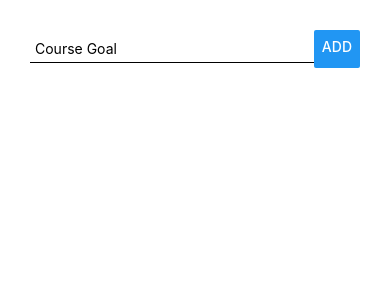
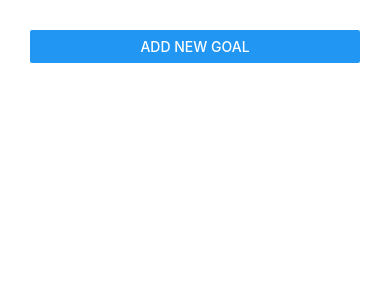
Before and after one commit to leosuncin/unga, a React Native app: screen / in a window 390 px wide. Shown: the top 300 px of the page. Built offline with nearby package versions, Linux system fonts and the light colour scheme.

Commit message:
feat: Split into separate components

```diff
--- a/App.tsx
+++ b/App.tsx
@@ -1,12 +1,8 @@
 import React, { useState } from 'react';
-import {
-  Button,
-  FlatList,
-  StyleSheet,
-  Text,
-  TextInput,
-  View,
-} from 'react-native';
+import { Button, FlatList, StyleSheet, View } from 'react-native';
+
+import GoalInput from './components/goal-input';
+import GoalItem from './components/goal-item';
 
 function hashCode(str: string): string {
   let hash = Date.now();
@@ -30,31 +26,39 @@ type Goal = {
 };
 
 export default function App() {
-  const [enteredGoal, setEnteredGoal] = useState('');
   const [courseGoals, setCourseGoals] = useState<Goal[]>([]);
+  const [isAddMode, setIsAddMode] = useState(false);
+
+  function addGoalHandler(value) {
+    setCourseGoals(previousGoals => [
+      ...previousGoals,
+      { value, id: hashCode(value) },
+    ]);
+    setIsAddMode(false);
+  }
+  function removeGoalHandler(id) {
+    setCourseGoals(currentGoals => {
+      return currentGoals.filter(goal => goal.id !== id);
+    });
+  }
+
   return (
     <View style={styles.screen}>
-      <View style={styles.inputContainer}>
-        <TextInput
-          placeholder="Course Goal"
-          style={styles.input}
-          defaultValue={enteredGoal}
-          onChangeText={text => setEnteredGoal(text)}
-        />
-        <Button
-          title="Add"
-          onPress={() => {
-            setCourseGoals(previousGoals => [
-              ...previousGoals,
-              { value: enteredGoal, id: hashCode(enteredGoal) },
-            ]);
-            setEnteredGoal('');
-          }}
-        />
-      </View>
+      <Button title="Add New Goal" onPress={() => setIsAddMode(true)} />
+      <GoalInput
+        visible={isAddMode}
+        onAddGoal={addGoalHandler}
+        onCancel={() => setIsAddMode(false)}
+      />
       <FlatList
         data={courseGoals}
-        renderItem={({ item }) => <Text>{item.value}</Text>}
+        renderItem={itemData => (
+          <GoalItem
+            id={itemData.item.id}
+            onDelete={removeGoalHandler}
+            title={itemData.item.value}
+          />
+        )}
       />
     </View>
   );
@@ -64,14 +68,4 @@ const styles = StyleSheet.create({
   screen: {
     padding: 30,
   },
-  inputContainer: {
-    flexDirection: 'row',
-  },
-  input: {
-    borderBottomColor: 'black',
-    borderBottomWidth: 1,
-    padding: 5,
-    marginVertical: 5,
-    flex: 2,
-  },
 });
--- /dev/null
+++ b/components/goal-input.tsx
@@ -0,0 +1,70 @@
+import React, { useState } from 'react';
+import {
+  Button,
+  Modal,
+  NativeSyntheticEvent,
+  NativeTouchEvent,
+  StyleSheet,
+  TextInput,
+  View,
+} from 'react-native';
+
+type GoalInputProps = {
+  visible: boolean;
+  onAddGoal: (value: string) => void;
+  onCancel: (event: NativeSyntheticEvent<NativeTouchEvent>) => void;
+};
+
+const GoalInput: React.FC<GoalInputProps> = props => {
+  const [enteredGoal, setEnteredGoal] = useState('');
+
+  const addGoalHandler = () => {
+    props.onAddGoal(enteredGoal);
+    setEnteredGoal('');
+  };
+  return (
+    <Modal visible={props.visible} animationType="slide">
+      <View style={styles.inputContainer}>
+        <TextInput
+          placeholder="Course Goal"
+          style={styles.input}
+          onChangeText={setEnteredGoal}
+          defaultValue={enteredGoal}
+        />
+        <View style={styles.buttonContainer}>
+          <View style={styles.button}>
+            <Button title="CANCEL" color="red" onPress={props.onCancel} />
+          </View>
+          <View style={styles.button}>
+            <Button title="ADD" onPress={addGoalHandler} />
+          </View>
+        </View>
+      </View>
+    </Modal>
+  );
+};
+
+const styles = StyleSheet.create({
+  inputContainer: {
+    flex: 1,
+    justifyContent: 'center',
+    alignItems: 'center',
+  },
+  input: {
+    width: '80%',
+    borderColor: 'black',
+    borderWidth: 1,
+    padding: 10,
+    marginBottom: 10,
+  },
+  buttonContainer: {
+    flexDirection: 'row',
+    justifyContent: 'space-around',
+    width: '60%',
+  },
+  button: {
+    width: '40%',
+  },
+});
+
+export default GoalInput;
--- /dev/null
+++ b/components/goal-item.tsx
@@ -0,0 +1,33 @@
+import React from 'react';
+import { View, Text, StyleSheet, TouchableOpacity } from 'react-native';
+
+type GoalItemProps = {
+  onDelete: CallableFunction;
+  id: string;
+  title: string;
+};
+
+const GoalItem: React.FC<GoalItemProps> = props => {
+  return (
+    <TouchableOpacity
+      accessibilityRole="text"
+      onPress={() => props.onDelete(props.id)}
+    >
+      <View style={styles.listItem}>
+        <Text>{props.title}</Text>
+      </View>
+    </TouchableOpacity>
+  );
+};
+
+const styles = StyleSheet.create({
+  listItem: {
+    padding: 10,
+    marginVertical: 10,
+    backgroundColor: '#ccc',
+    borderColor: 'black',
+    borderWidth: 1,
+  },
+});
+
+export default GoalItem;
```
